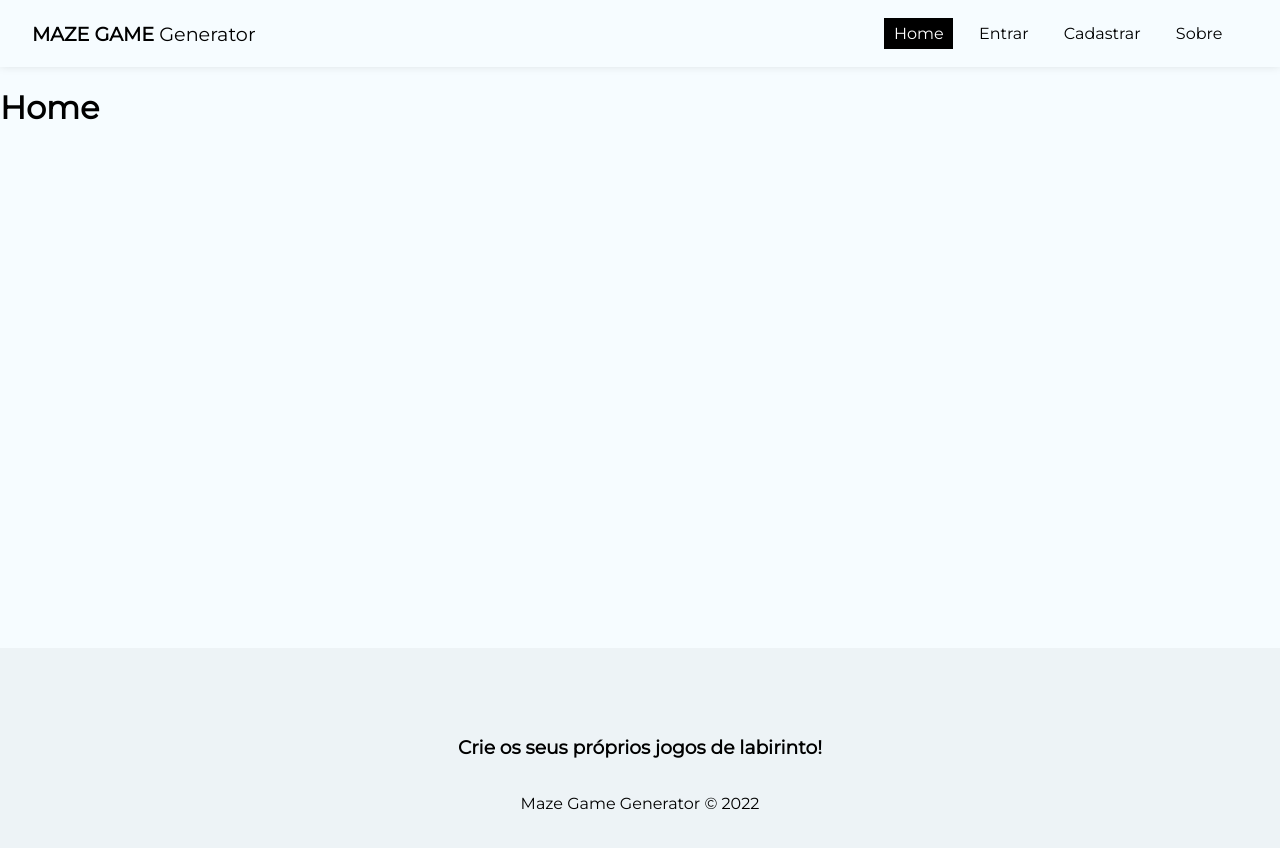
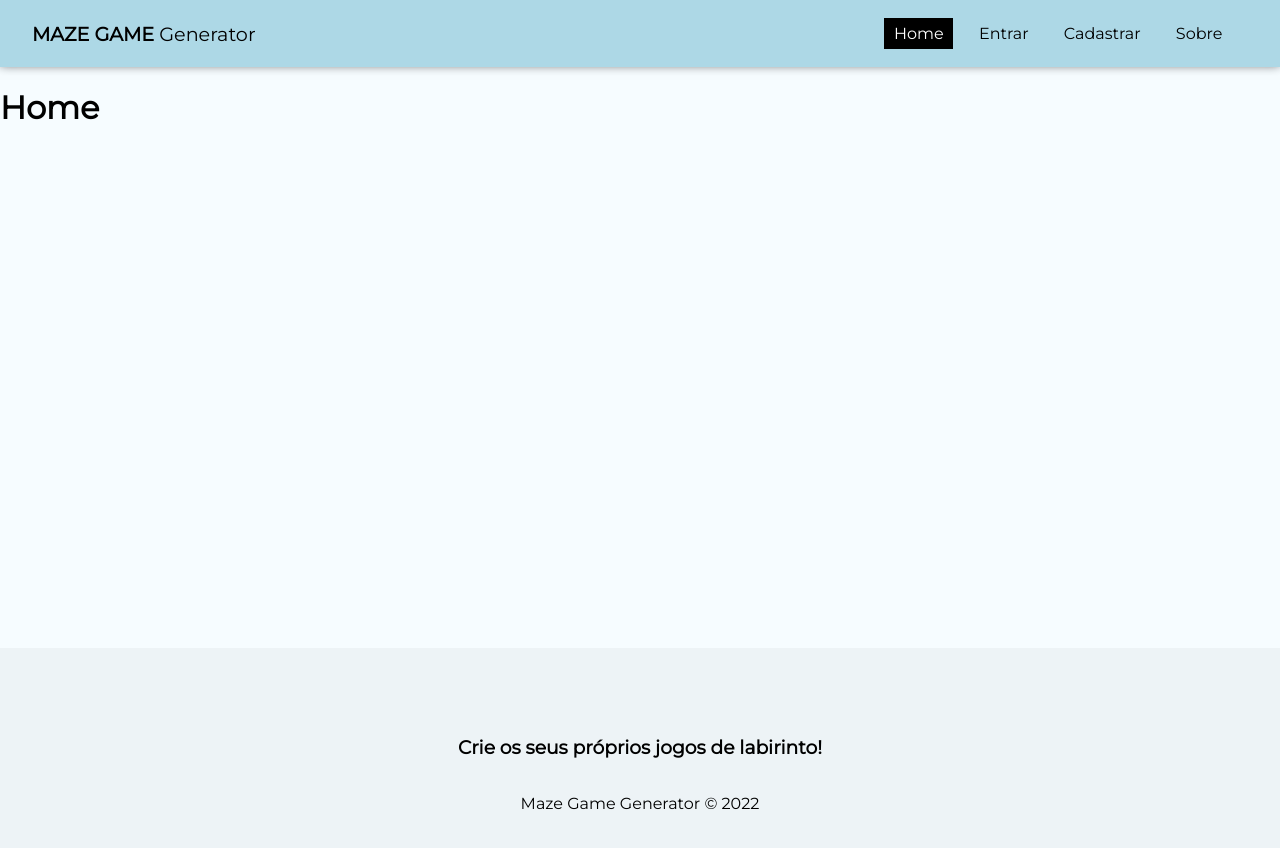
Before and after one commit to diegovds/maze-game-generator, a React (Create React App) app: page / in a window 1280 px wide. Shown: the top 848 px of the page. Built offline with nearby package versions, Linux system fonts and the light colour scheme; no server answers.

Commit message:
add background color navbar

```diff
--- a/src/components/Navbar.module.css
+++ b/src/components/Navbar.module.css
@@ -1,9 +1,10 @@
 .navbar {
   display: flex;
-  box-shadow: rgba(0, 0, 0, 0.15) 0px -2px 10px 0px;
+  box-shadow: rgba(0, 0, 0, 0.60) 0px -2px 10px 0px;
   justify-content: space-between;
   align-items: center;
   padding: 0.5em 2em;
+  background: #ADD8E6;
 }
 
 .brand {
```
